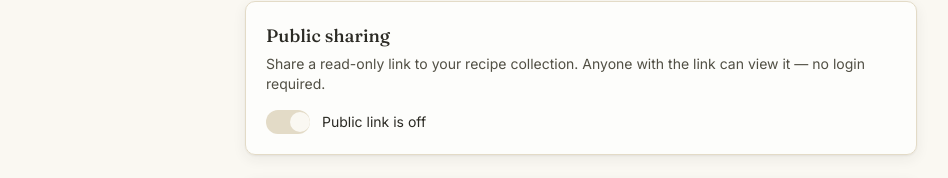
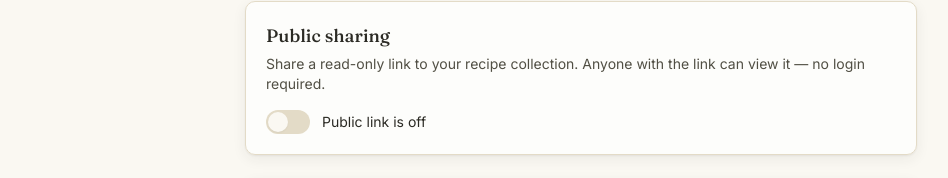
Before and after one commit to tdinka/recipe-app, a Next.js app: page /settings in a window 1280 px wide. Shown: the part 172-350 px from the top of the page, without its empty margins (59-1007 px from the left). Built offline with nearby package versions, Linux system fonts and the light colour scheme; no server answers.

Commit message:
Fix share toggle knob positioning

```diff
--- a/src/components/ShareSettings.tsx
+++ b/src/components/ShareSettings.tsx
@@ -59,17 +59,18 @@ export function ShareSettings() {
       </p>
 
       <div className="mt-4 flex items-center gap-3">
-        <button
+                <button
+          type="button"
           role="switch"
           aria-checked={enabled}
           disabled={busy}
           onClick={() => callApi(enabled ? "disable" : "enable")}
-          className={`relative h-6 w-11 shrink-0 rounded-full transition-colors ${
+          className={`inline-flex h-6 w-11 shrink-0 items-center rounded-full border-0 p-0 transition-colors focus:outline-none ${
             enabled ? "bg-forest" : "bg-linen-300"
           } ${busy ? "opacity-60" : ""}`}
         >
           <span
-            className={`absolute top-0.5 h-5 w-5 rounded-full bg-linen-50 transition-transform ${
+            className={`inline-block h-5 w-5 rounded-full bg-linen-50 shadow-sm transition-transform ${
               enabled ? "translate-x-5" : "translate-x-0.5"
             }`}
           />
```
